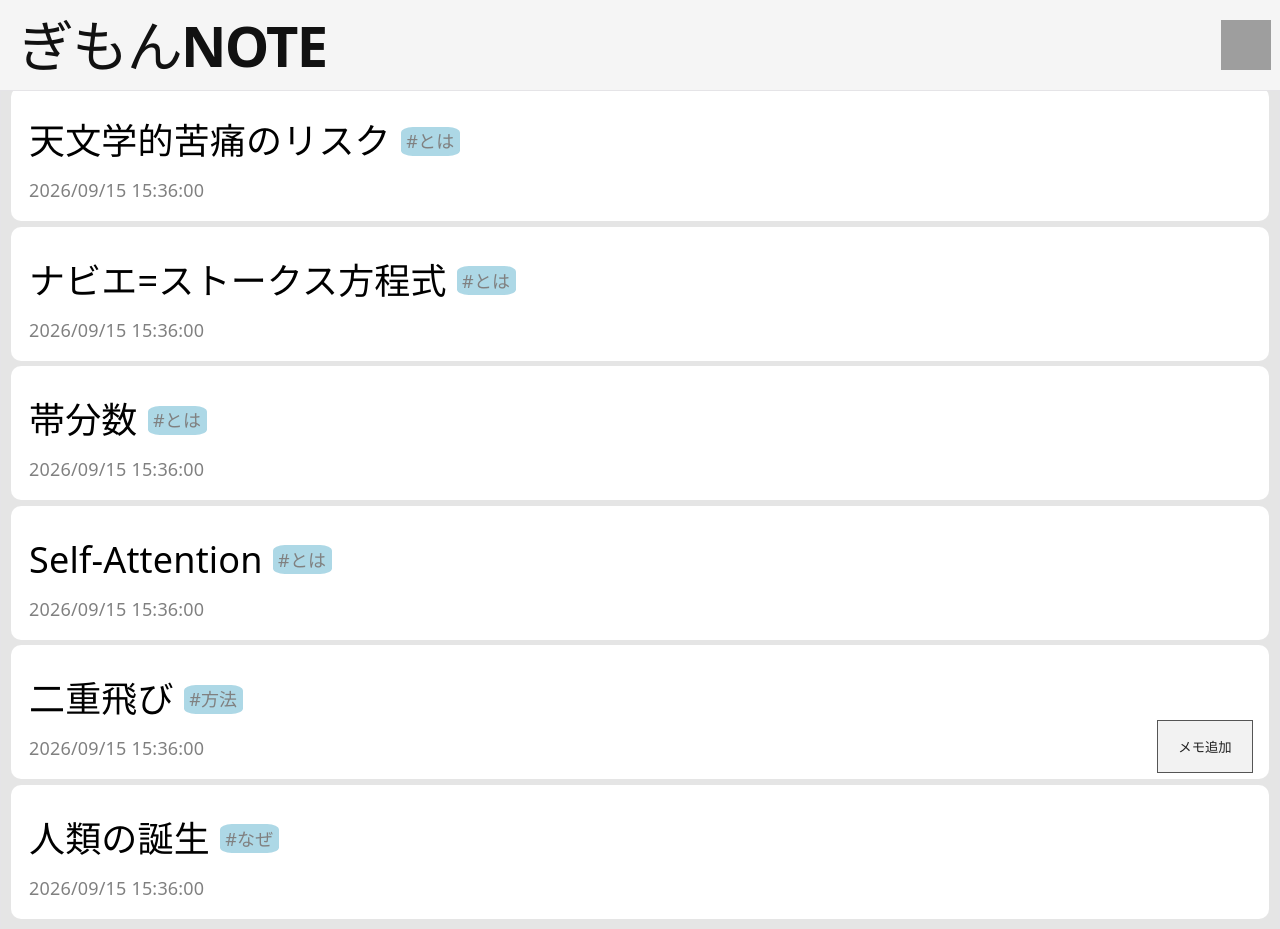
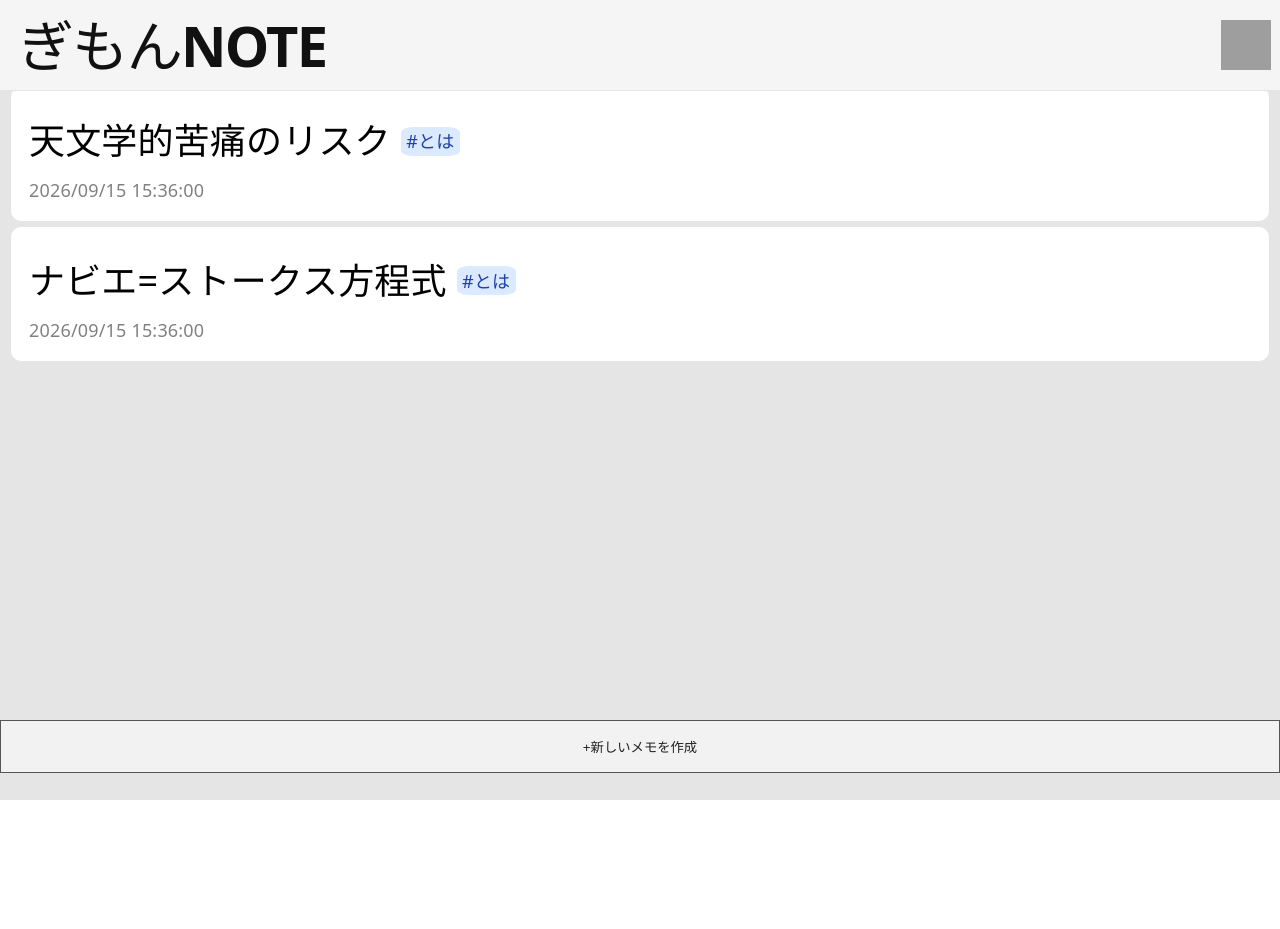
Before and after one commit to ak-2302/forgechu, a React (Vite) app in the folder vite-project/: page / in a window 1280 px wide. After the commit the page ends 800 px from the top, so only its background shows below. Built offline with nearby package versions, Linux system fonts and the light colour scheme; grey boxes are pictures that could not be loaded.

Commit message:
メモを追加し、一覧に表示されるようにしました。5W1Hのタグを追加しました

```diff
--- a/vite-project/src/App.css
+++ b/vite-project/src/App.css
@@ -33,10 +33,11 @@
 
 #add-memo-button {
   position: fixed;
-  right: 1.5rem;
+  left: 0;
+  right: 0;
   bottom: 1.5rem;
-  width: 96px;
-  height: 96px;
+  box-sizing: border-box;
+  width: 100%;
   border: 1px solid #555;
   border-radius: 0;
   background-color: #f2f2f2;
@@ -57,5 +58,123 @@ font-weight: 700;
   display: flex;
   flex-direction: column;
   padding: 10px;
+  padding-bottom: 110px;
   margin-top: 4em;
 }
+
+body:has(.memo-editor[open]) {
+  overflow: hidden;
+}
+
+.memo-editor {
+  position: fixed;
+  inset: auto 0 0;
+  box-sizing: border-box;
+  width: 100%;
+  max-width: none;
+  max-height: 85dvh;
+  margin: 0;
+  padding: 20px 16px calc(16px + env(safe-area-inset-bottom));
+  border: 0;
+  border-radius: 20px 20px 0 0;
+  background: #fff;
+  color: #222;
+  overflow-y: auto;
+  text-align: left;
+  overscroll-behavior: contain;
+}
+
+.memo-editor[open] {
+  animation: memo-slide-up 220ms ease-out;
+}
+
+.memo-editor::backdrop {
+  background: rgb(0 0 0 / 40%);
+}
+
+.memo-editor-top {
+  display: flex;
+  align-items: flex-start;
+  gap: 12px;
+}
+
+.memo-editor-input {
+  flex: 1;
+  min-width: 0;
+  padding: 10px;
+  border: 1px solid #aaa;
+  border-radius: 8px;
+  background: #fff;
+  color: #222;
+  font: inherit;
+  font-size: 16px;
+  line-height: 1.6;
+  resize: vertical;
+}
+
+.memo-editor button {
+  min-height: 44px;
+  padding: 8px 16px;
+  border: 1px solid #767676;
+  border-radius: 8px;
+  font: inherit;
+  cursor: pointer;
+}
+
+.memo-save-button {
+  flex-shrink: 0;
+  background: #245c76;
+  color: #fff;
+}
+
+.memo-save-button:disabled {
+  opacity: 0.45;
+  cursor: default;
+}
+
+.question-tags {
+  margin: 16px 0;
+  padding: 0;
+  border: 0;
+}
+
+.question-tags legend {
+  margin-bottom: 8px;
+  font-size: 14px;
+}
+
+.question-tag-options {
+  display: flex;
+  flex-wrap: wrap;
+  gap: 8px;
+}
+
+.memo-close-button {
+  background: #f5f5f5;
+  color: #333;
+}
+
+.question-tag-button {
+  background: var(--tag-background, #e5e7eb);
+  color: var(--tag-foreground, #374151);
+}
+
+.question-tag-button[aria-pressed='true'] {
+  background: var(--tag-foreground, #374151);
+  color: #fff;
+  box-shadow: inset 0 0 0 2px #fff;
+}
+
+.memo-editor :focus-visible {
+  outline: 3px solid #267da6;
+  outline-offset: 2px;
+}
+
+@keyframes memo-slide-up {
+  from { transform: translateY(100%); }
+  to { transform: translateY(0); }
+}
+
+@media (prefers-reduced-motion: reduce) {
+  .memo-editor[open] { animation: none; }
+}
--- a/vite-project/src/App.tsx
+++ b/vite-project/src/App.tsx
@@ -1,7 +1,37 @@
+import { useRef, useState } from 'react';
 import './App.css';
 import MemoCard from './components/MemoCard';
 
+const questionTags = ['とは', 'なぜ', '方法' ,'だれ', 'どこ' ,'いつ'];
+
 function App() {
+  const [memos, setMemos] = useState([
+    { id: 'initial-1', textData: '天文学的苦痛のリスク', date: '2026/09/15 15:36:00', tags: ['とは'] },
+    { id: 'initial-2', textData: 'ナビエ=ストークス方程式', date: '2026/09/15 15:36:00', tags: ['とは'] },
+  ]);
+  const [text, setText] = useState('');
+  const [tags, setTags] = useState<string[]>([]);
+  const editorRef = useRef<HTMLDialogElement>(null);
+  const inputRef = useRef<HTMLTextAreaElement>(null);
+
+  const openEditor = () => {
+    editorRef.current?.showModal();
+    inputRef.current?.focus();
+  };
+
+  const saveMemo = () => {
+    if (!text.trim()) return;
+    const now = new Date();
+    const pad = (value: number) => String(value).padStart(2, '0');
+    const date = `${now.getFullYear()}/${pad(now.getMonth() + 1)}/${pad(now.getDate())} ${pad(now.getHours())}:${pad(now.getMinutes())}:${pad(now.getSeconds())}`;
+    setMemos(current => [
+      ...current,
+      { id: crypto.randomUUID(), textData: text.trim(), date, tags: [...tags] },
+    ]);
+    setText('');
+    setTags([]);
+    editorRef.current?.close();
+  };
 
   return (
     <>
@@ -15,39 +45,47 @@ function App() {
         />
       </div>
       <div id="memo-list">
-        <MemoCard
-          textData={"天文学的苦痛のリスク"}
-          date={"2026/09/15 15:36:00"}
-          tags={["とは"]}
-        ></MemoCard>
-        <MemoCard
-          textData={"ナビエ=ストークス方程式"}
-          date={"2026/09/15 15:36:00"}
-          tags={["とは"]}
-        ></MemoCard>
-        <MemoCard
-          textData={"帯分数"}
-          date={"2026/09/15 15:36:00"}
-          tags={["とは"]}
-        ></MemoCard>
-        <MemoCard
-          textData={"Self-Attention"}
-          date={"2026/09/15 15:36:00"}
-          tags={["とは"]}
-        ></MemoCard>
-        <MemoCard
-          textData={"二重飛び"}
-          date={"2026/09/15 15:36:00"}
-          tags={["方法"]}
-        ></MemoCard>
-        <MemoCard
-          textData={"人類の誕生"}
-          date={"2026/09/15 15:36:00"}
-          tags={["なぜ"]}
-        ></MemoCard>
+        {memos.map(memo => (
+          <MemoCard key={memo.id} textData={memo.textData} date={memo.date} tags={memo.tags} />
+        ))}
       </div>
 
-      <button id="add-memo-button" type="button">メモ追加</button>
+      <button id="add-memo-button" type="button" onClick={openEditor}>+新しいメモを作成</button>
+
+      <dialog ref={editorRef} className="memo-editor" aria-label="メモを記入">
+        <form onSubmit={event => { event.preventDefault(); saveMemo(); }}>
+          <div className="memo-editor-top">
+            <textarea
+              ref={inputRef}
+              className="memo-editor-input"
+              aria-label="メモ本文"
+              placeholder="疑問をメモ…"
+              value={text}
+              onChange={event => setText(event.target.value)}
+              rows={4}
+            />
+            <button className="memo-save-button" type="submit" disabled={!text.trim()}>保存</button>
+          </div>
+          <fieldset className="question-tags">
+            <legend>疑問タグ（複数選択できます）</legend>
+            <div className="question-tag-options">
+              {questionTags.map(tag => (
+                <button
+                  key={tag}
+                  type="button"
+                  className="question-tag-button"
+                  data-question-tag={tag}
+                  aria-pressed={tags.includes(tag)}
+                  onClick={() => setTags(current => current.includes(tag)
+                    ? current.filter(selected => selected !== tag)
+                    : [...current, tag])}
+                >#{tag}</button>
+              ))}
+            </div>
+          </fieldset>
+          <button className="memo-close-button" type="button" onClick={() => editorRef.current?.close()}>閉じる</button>
+        </form>
+      </dialog>
     </>
   );
 }
--- a/vite-project/src/components/MemoCard.tsx
+++ b/vite-project/src/components/MemoCard.tsx
@@ -12,7 +12,7 @@ const MemoCard = (props: {
         <p className="memo-text">{props.textData}</p>
         <>
           {props.tags.map(tagging => (
-            <MemoTag tag={ tagging }></MemoTag>
+            <MemoTag key={tagging} tag={ tagging }></MemoTag>
           ))}
         </>
       </div>
--- a/vite-project/src/components/MemoTag.css
+++ b/vite-project/src/components/MemoTag.css
@@ -4,10 +4,40 @@
     font-size: 1em;
     line-height: 1em;
     border-radius: 20%;
-    background-color: lightblue;
-    color: gray;
+    background-color: var(--tag-background, #e5e7eb);
+    color: var(--tag-foreground, #374151);
     padding: 0.3em;
     height: 1em;
     margin: auto 0;
     margin-left: 10px;
 }
+
+[data-question-tag='とは'] {
+    --tag-background: #dbeafe;
+    --tag-foreground: #1e40af;
+}
+
+[data-question-tag='なぜ'] {
+    --tag-background: #fce7f3;
+    --tag-foreground: #9d174d;
+}
+
+[data-question-tag='方法'] {
+    --tag-background: #dcfce7;
+    --tag-foreground: #166534;
+}
+
+[data-question-tag='だれ'] {
+    --tag-background: #f3e8ff;
+    --tag-foreground: #6b21a8;
+}
+
+[data-question-tag='どこ'] {
+    --tag-background: #ffedd5;
+    --tag-foreground: #9a3412;
+}
+
+[data-question-tag='いつ'] {
+    --tag-background: #fef9c3;
+    --tag-foreground: #854d0e;
+}
--- a/vite-project/src/components/MemoTag.tsx
+++ b/vite-project/src/components/MemoTag.tsx
@@ -4,7 +4,7 @@ const MemoTag = (props: {
   tag: string
 }) => {
   return (
-    <div className="memotag">
+    <div className="memotag" data-question-tag={props.tag}>
         #{props.tag}
     </div>
   );
```
